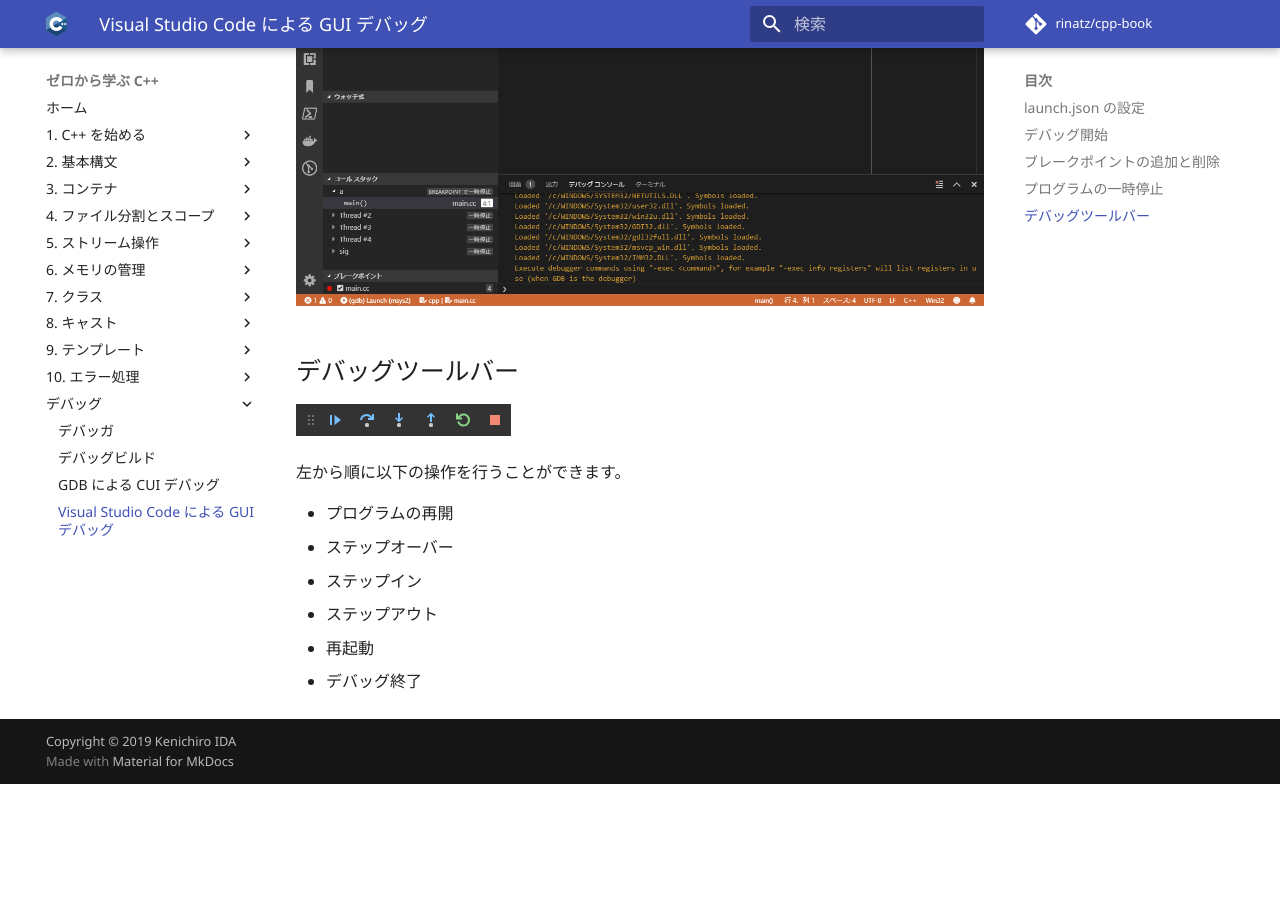
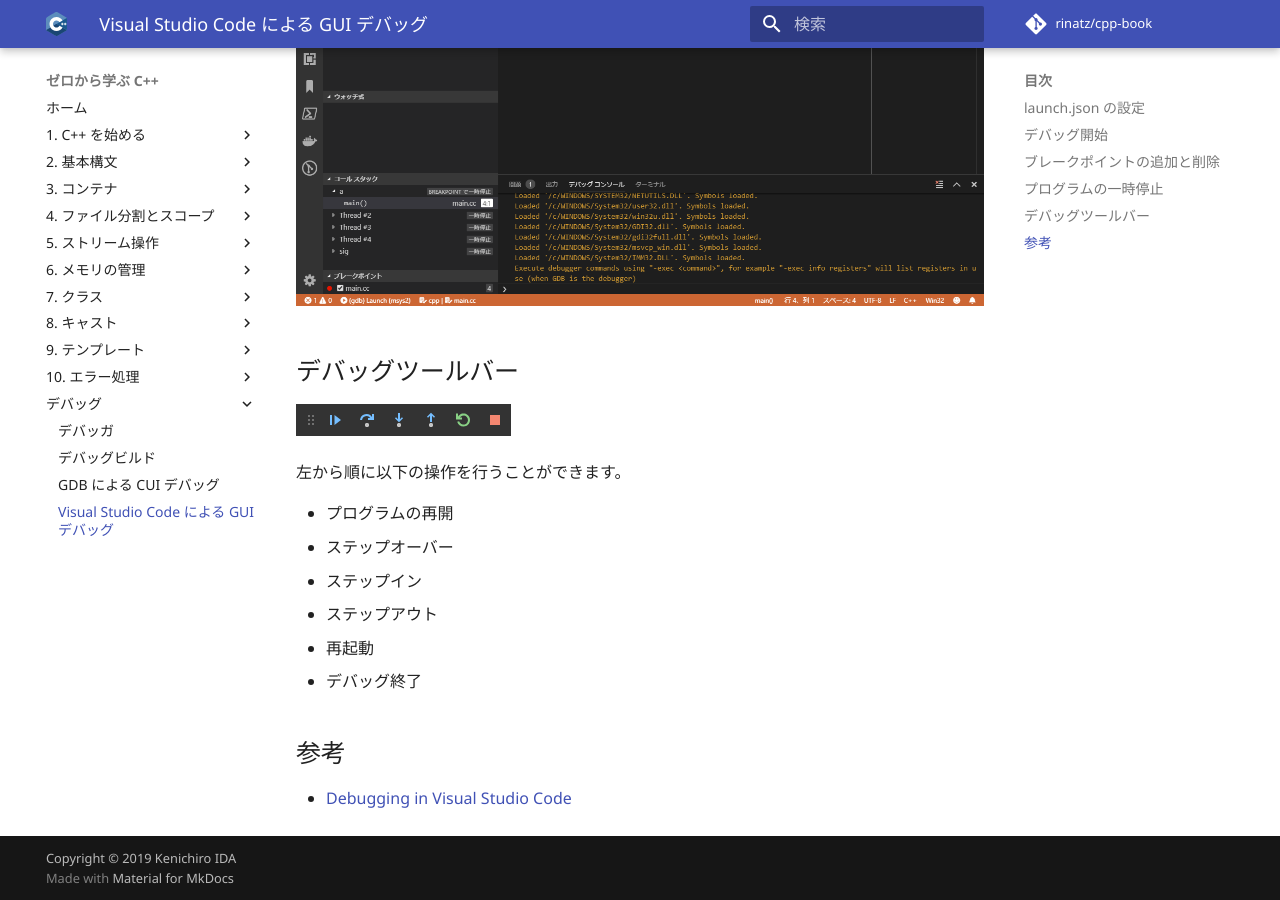
Before and after one commit to rinatz/cpp-book, an MkDocs documentation site: the page built from docs/debug-vscode.md, in a window 1280 px wide and 900 px high, scrolled down 2785 px. Built offline with MkDocs 1.6.1 and Material for MkDocs 9.7.7, drawn with Linux system fonts in a browser that asks for light colours; comment, search, counter and statistics services are not loaded; before the commit the page ends 3569 px from its top, so only the background shows below that.

Commit message:
Add link for vscode document

```diff
--- a/docs/debug-vscode.md
+++ b/docs/debug-vscode.md
@@ -120,3 +120,9 @@ Visual Studio Code を起動している状態で `F5` を押すことでも
 - ステップアウト
 - 再起動
 - デバッグ終了
+
+## 参考
+
+- [Debugging in Visual Studio Code]
+
+[Debugging in Visual Studio Code]: https://code.visualstudio.com/docs/editor/debugging
```
